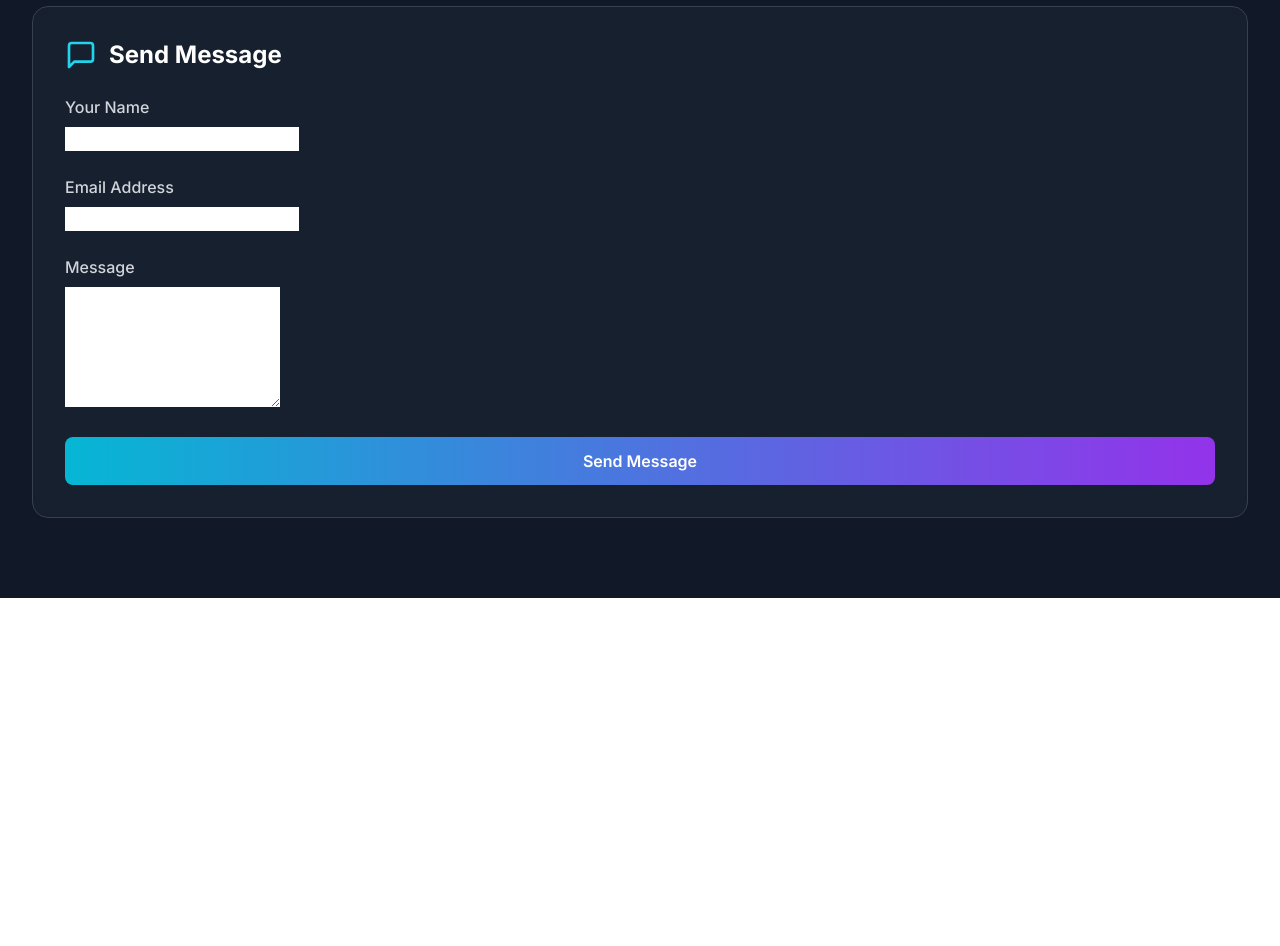
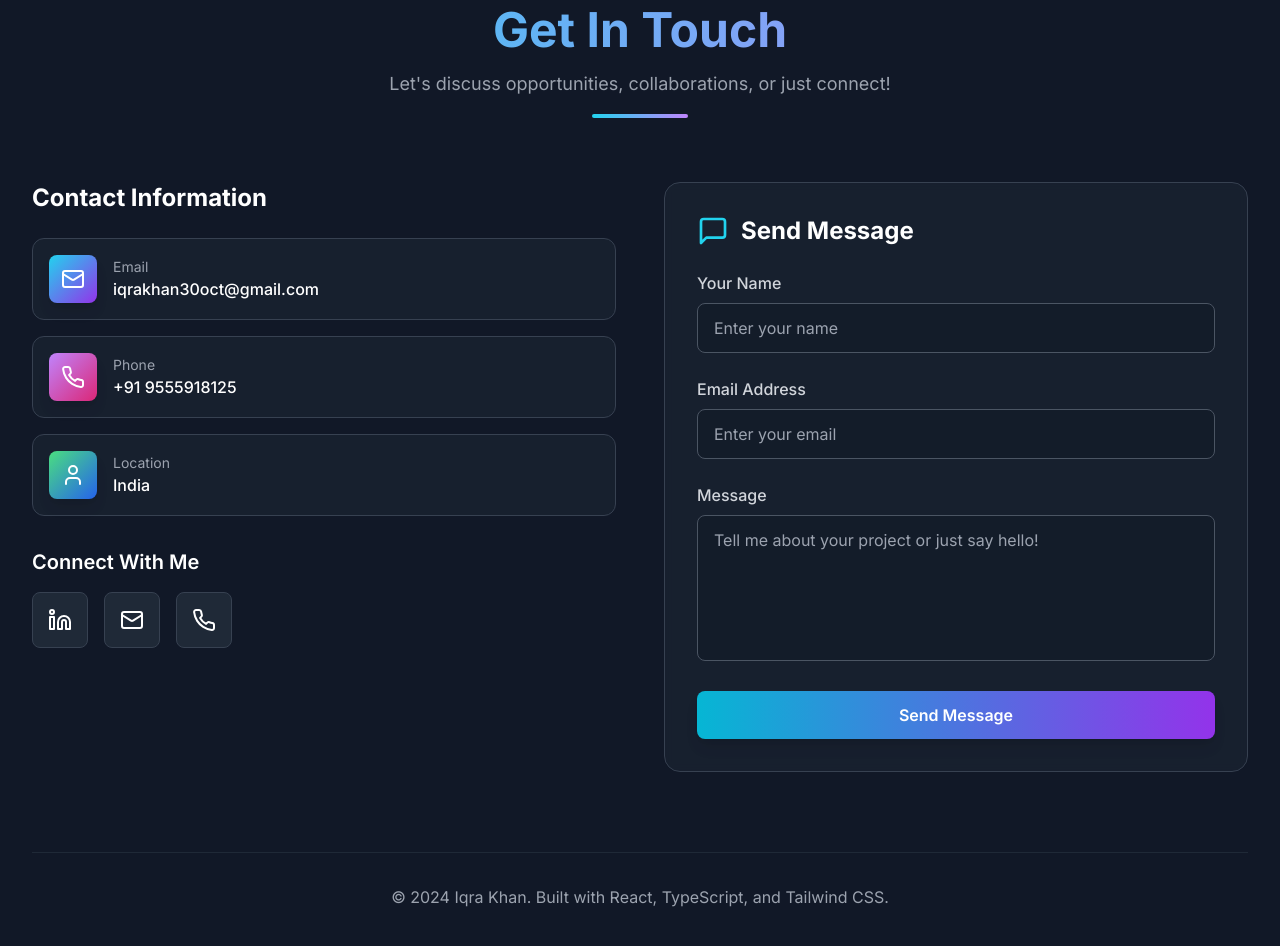
Before and after one commit to IqraKhanZ/Port, a React (Vite) app in the folder echo-gradient-folio-main/: page / in a window 1280 px wide. Shown: the part 8400-9346 px from the top of the page. Before the commit the page ends 8998 px from the top, so only its background shows below. Built offline with nearby package versions, Linux system fonts and the light colour scheme.

Commit message:
Update Contact.tsx

```diff
--- a/echo-gradient-folio-main/src/components/Contact.tsx
+++ b/echo-gradient-folio-main/src/components/Contact.tsx
@@ -1,41 +1,131 @@
 import React, { useState, useRef } from 'react';
+import emailjs from '@emailjs/browser';
 import { Mail, User, MessageSquare, Phone, Linkedin } from 'lucide-react';
-import emailjs from '@emailjs/browser';
 
 export const Contact = () => {
-  const [formData, setFormData] = useState({ name: '', email: '', message: '' });
   const form = useRef<HTMLFormElement>(null);
 
-  const handleChange = (e: React.ChangeEvent<HTMLInputElement | HTMLTextAreaElement>) => {
-    setFormData({ ...formData, [e.target.name]: e.target.value });
-  };
+  const [formData, setFormData] = useState({
+    name: '',
+    email: '',
+    message: ''
+  });
 
   const handleSubmit = (e: React.FormEvent) => {
     e.preventDefault();
 
-    if (!form.current) return;
-
+    if (form.current) {
       emailjs
         .sendForm('service_eufwj7v', 'template_g7zv4yf', form.current, 'YcR3EhlbRy7HERi0u')
         .then(() => {
-        alert('Message sent successfully!');
+          alert("Message sent successfully!");
           setFormData({ name: '', email: '', message: '' });
         })
         .catch((error) => {
-        console.error('Email sending error:', error);
-        alert('Oops! Something went wrong.');
+          console.error('EmailJS error:', error);
+          alert("Failed to send message. Please try again later.");
+        });
+    }
+  };
+
+  const handleChange = (e: React.ChangeEvent<HTMLInputElement | HTMLTextAreaElement>) => {
+    setFormData({
+      ...formData,
+      [e.target.name]: e.target.value
     });
   };
 
-  // (Social links and contact details unchanged…)
+  const socialLinks = [
+    {
+      name: 'LinkedIn',
+      url: 'https://www.linkedin.com/in/iqraa-kkhan-nnn0912/',
+      icon: Linkedin,
+      color: 'hover:text-blue-400 hover:shadow-blue-400/50'
+    },
+    {
+      name: 'Gmail',
+      url: 'mailto:iqrakhan30oct@gmail.com',
+      icon: Mail,
+      color: 'hover:text-red-400 hover:shadow-red-400/50'
+    },
+    {
+      name: 'Phone',
+      url: 'tel:+919555918125',
+      icon: Phone,
+      color: 'hover:text-green-400 hover:shadow-green-400/50'
+    }
+  ];
 
   return (
     <section id="contact" className="py-20 relative">
       <div className="max-w-7xl mx-auto px-4 sm:px-6 lg:px-8">
-        {/* Heading omitted for brevity */}
+        <div className="text-center mb-16">
+          <h2 className="text-4xl md:text-5xl font-bold mb-4 bg-gradient-to-r from-cyan-400 to-purple-400 bg-clip-text text-transparent">
+            Get In Touch
+          </h2>
+          <p className="text-gray-400 text-lg max-w-2xl mx-auto">
+            Let's discuss opportunities, collaborations, or just connect!
+          </p>
+          <div className="w-24 h-1 bg-gradient-to-r from-cyan-400 to-purple-400 mx-auto rounded-full mt-4"></div>
+        </div>
 
-        {/* Contact Form */}
-        <div className="bg-gray-800/50 backdrop-blur-sm rounded-2xl p-8 border border-gray-700">
+        <div className="grid lg:grid-cols-2 gap-12 items-start">
+          <div className="space-y-8">
+            <div>
+              <h3 className="text-2xl font-bold text-white mb-6">Contact Information</h3>
+              <div className="space-y-4">
+                <div className="flex items-center gap-4 p-4 bg-gray-800/50 rounded-xl border border-gray-700 hover:border-cyan-400/30 transition-all duration-300 hover:shadow-lg hover:shadow-cyan-500/20">
+                  <div className="w-12 h-12 bg-gradient-to-br from-cyan-400 to-purple-600 rounded-lg flex items-center justify-center hover:scale-110 transition-all duration-300 shadow-lg hover:shadow-cyan-500/50">
+                    <Mail className="w-6 h-6 text-white" />
+                  </div>
+                  <div>
+                    <p className="text-gray-400 text-sm">Email</p>
+                    <p className="text-white font-medium">iqrakhan30oct@gmail.com</p>
+                  </div>
+                </div>
+                <div className="flex items-center gap-4 p-4 bg-gray-800/50 rounded-xl border border-gray-700 hover:border-cyan-400/30 transition-all duration-300 hover:shadow-lg hover:shadow-cyan-500/20">
+                  <div className="w-12 h-12 bg-gradient-to-br from-purple-400 to-pink-600 rounded-lg flex items-center justify-center hover:scale-110 transition-all duration-300 shadow-lg hover:shadow-purple-500/50">
+                    <Phone className="w-6 h-6 text-white" />
+                  </div>
+                  <div>
+                    <p className="text-gray-400 text-sm">Phone</p>
+                    <p className="text-white font-medium">+91 9555918125</p>
+                  </div>
+                </div>
+                <div className="flex items-center gap-4 p-4 bg-gray-800/50 rounded-xl border border-gray-700 hover:border-cyan-400/30 transition-all duration-300 hover:shadow-lg hover:shadow-cyan-500/20">
+                  <div className="w-12 h-12 bg-gradient-to-br from-green-400 to-blue-600 rounded-lg flex items-center justify-center hover:scale-110 transition-all duration-300 shadow-lg hover:shadow-green-500/50">
+                    <User className="w-6 h-6 text-white" />
+                  </div>
+                  <div>
+                    <p className="text-gray-400 text-sm">Location</p>
+                    <p className="text-white font-medium">India</p>
+                  </div>
+                </div>
+              </div>
+            </div>
+            <div>
+              <h4 className="text-xl font-semibold text-white mb-4">Connect With Me</h4>
+              <div className="flex gap-4">
+                {socialLinks.map((social, index) => {
+                  const IconComponent = social.icon;
+                  return (
+                    <a
+                      key={index}
+                      href={social.url}
+                      target="_blank"
+                      rel="noopener noreferrer"
+                      className={`group w-14 h-14 bg-gray-800 rounded-lg flex items-center justify-center transition-all duration-300 transform hover:scale-110 hover:shadow-2xl border border-gray-700 hover:border-transparent ${social.color}`}
+                    >
+                      <IconComponent className="w-6 h-6 transition-all duration-300" />
+                      <div className="absolute inset-0 bg-gradient-to-r from-transparent via-white/5 to-transparent opacity-0 group-hover:opacity-100 transition-all duration-300 rounded-lg"></div>
+                    </a>
+                  );
+                })}
+              </div>
+            </div>
+          </div>
+
+          <div className="bg-gray-800/50 backdrop-blur-sm rounded-2xl p-8 border border-gray-700 hover:border-cyan-400/30 transition-all duration-300 hover:shadow-2xl hover:shadow-cyan-500/20">
             <h3 className="text-2xl font-bold text-white mb-6 flex items-center gap-3">
               <MessageSquare className="w-8 h-8 text-cyan-400" />
               Send Message
@@ -44,25 +134,60 @@ export const Contact = () => {
             <form ref={form} onSubmit={handleSubmit} className="space-y-6">
               <div>
                 <label htmlFor="name" className="block text-gray-300 mb-2 font-medium">Your Name</label>
-              <input type="text" name="name" value={formData.name} onChange={handleChange} required className="..." />
+                <input
+                  type="text"
+                  id="name"
+                  name="name"
+                  value={formData.name}
+                  onChange={handleChange}
+                  required
+                  className="w-full px-4 py-3 bg-gray-900/50 border border-gray-600 rounded-lg text-white placeholder-gray-400 focus:border-cyan-400 focus:outline-none focus:ring-2 focus:ring-cyan-400/20 transition-all duration-200 hover:border-gray-500"
+                  placeholder="Enter your name"
+                />
               </div>
 
               <div>
                 <label htmlFor="email" className="block text-gray-300 mb-2 font-medium">Email Address</label>
-              <input type="email" name="email" value={formData.email} onChange={handleChange} required className="..." />
+                <input
+                  type="email"
+                  id="email"
+                  name="email"
+                  value={formData.email}
+                  onChange={handleChange}
+                  required
+                  className="w-full px-4 py-3 bg-gray-900/50 border border-gray-600 rounded-lg text-white placeholder-gray-400 focus:border-cyan-400 focus:outline-none focus:ring-2 focus:ring-cyan-400/20 transition-all duration-200 hover:border-gray-500"
+                  placeholder="Enter your email"
+                />
               </div>
 
               <div>
                 <label htmlFor="message" className="block text-gray-300 mb-2 font-medium">Message</label>
-              <textarea name="message" rows={5} value={formData.message} onChange={handleChange} required className="..." />
+                <textarea
+                  id="message"
+                  name="message"
+                  value={formData.message}
+                  onChange={handleChange}
+                  required
+                  rows={5}
+                  className="w-full px-4 py-3 bg-gray-900/50 border border-gray-600 rounded-lg text-white placeholder-gray-400 focus:border-cyan-400 focus:outline-none focus:ring-2 focus:ring-cyan-400/20 transition-all duration-200 resize-none hover:border-gray-500"
+                  placeholder="Tell me about your project or just say hello!"
+                />
               </div>
 
-            <button type="submit" className="group w-full px-6 py-3 bg-gradient-to-r from-cyan-500 to-purple-600 rounded-lg text-white font-semibold hover:scale-105 transition">
+              <button
+                type="submit"
+                className="group w-full px-6 py-3 bg-gradient-to-r from-cyan-500 to-purple-600 rounded-lg text-white font-semibold hover:from-cyan-600 hover:to-purple-700 transition-all duration-300 transform hover:scale-105 shadow-lg hover:shadow-cyan-500/25 hover:shadow-2xl"
+              >
                 <span className="group-hover:animate-pulse">Send Message</span>
               </button>
             </form>
           </div>
         </div>
+
+        <div className="mt-20 pt-8 border-t border-gray-800 text-center">
+          <p className="text-gray-400">© 2024 Iqra Khan. Built with React, TypeScript, and Tailwind CSS.</p>
+        </div>
+      </div>
     </section>
   );
 };
```
Lines whose indentation alone changed are shown as unchanged.
